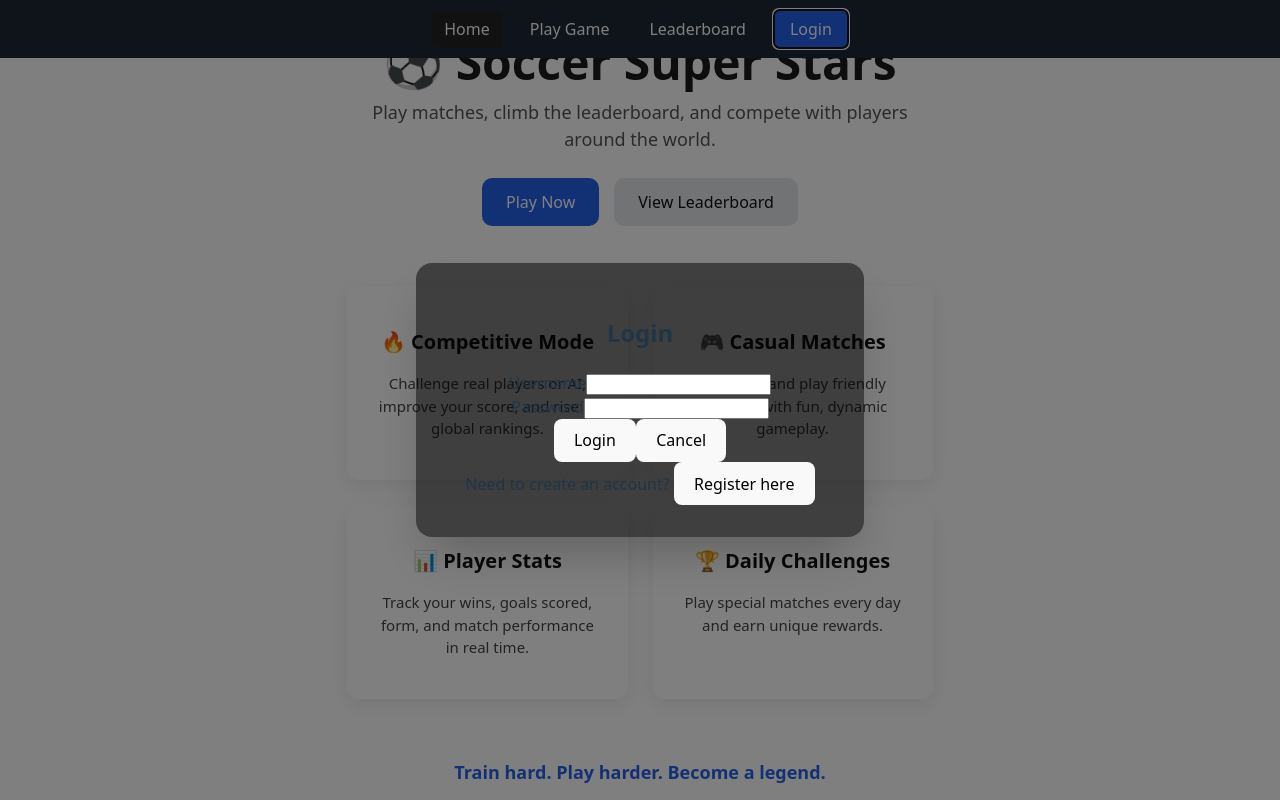
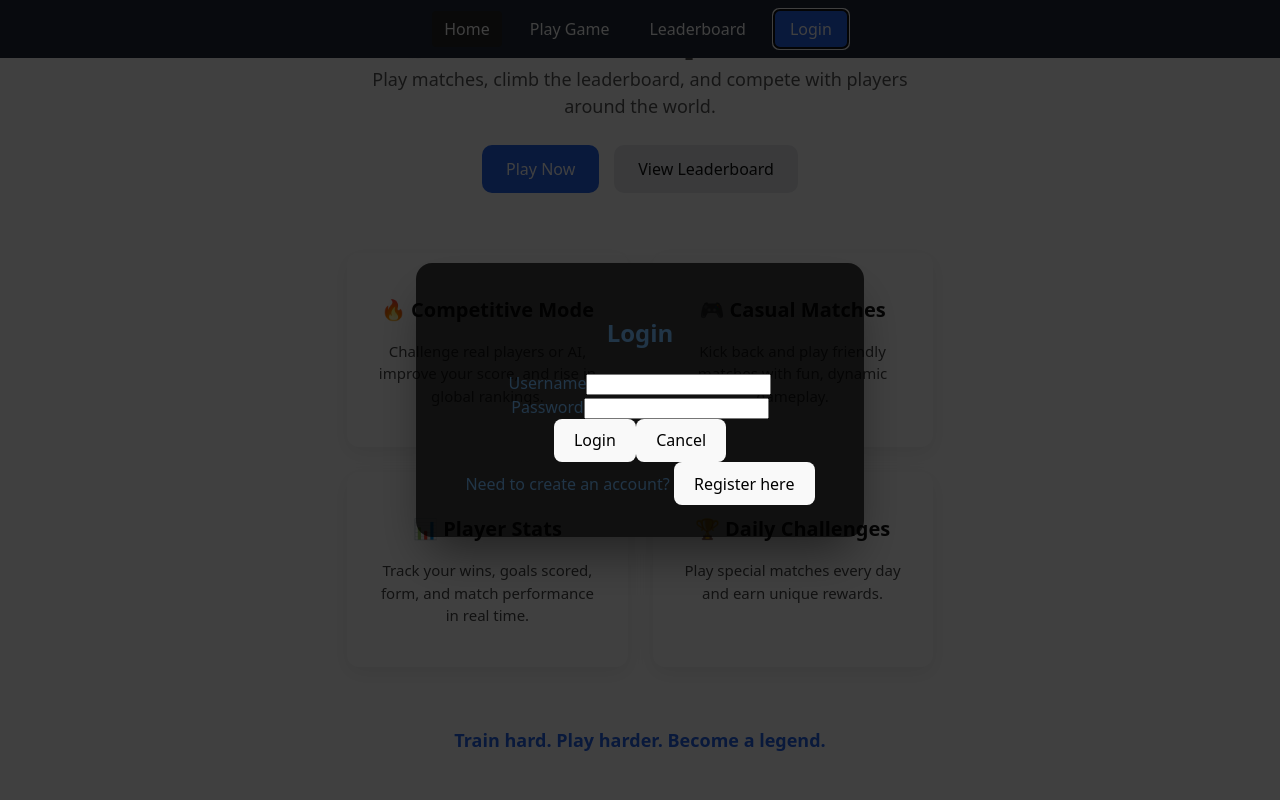
Before and after one commit to SantiCS26/Soccer-Super-Stars, a React (Vite) app: page / in a window 1280 px wide. Both pictures are taken after a click on the button "Login". Built offline with nearby package versions, Linux system fonts and the light colour scheme; no server answers.

Commit message:
Minor design updates

```diff
--- a/src/Pages-style/global.css
+++ b/src/Pages-style/global.css
@@ -36,8 +36,9 @@ html, body {
 .hero-title {
   font-size: 48px;
   font-weight: 800;
-  color: #1a1a1a;
+  color: #4a4747;
   margin-bottom: 10px;
+  margin-top: -25px;
 }
 
 .hero-subtitle {
--- a/src/Pages/home.jsx
+++ b/src/Pages/home.jsx
@@ -4,7 +4,6 @@ import { Link } from "react-router-dom";
 export default function Home() {
   return (
     <div className="home-container">
-      {/* HERO SECTION */}
       <section className="hero">
         <h1 className="hero-title">⚽ Soccer Super Stars</h1>
         <p className="hero-subtitle">
@@ -17,7 +16,6 @@ export default function Home() {
         </div>
       </section>
 
-      {/* FEATURES */}
       <section className="features">
         <div className="feature-card">
           <h2>🔥 Competitive Mode</h2>
@@ -40,7 +38,6 @@ export default function Home() {
         </div>
       </section>
 
-      {/* FOOTER QUOTE OR TAGLINE */}
       <section className="footer-tagline">
         <p>Train hard. Play harder. Become a legend.</p>
       </section>
--- a/src/components/login_window.jsx
+++ b/src/components/login_window.jsx
@@ -36,7 +36,7 @@ export default function LoginWindow({ onClose, onSuccess, onSwitchToRegister })
         left: 0,
         width: "100%",
         height: "100%",
-        backgroundColor: "rgba(0, 0, 0, 0.5)",
+        backgroundColor: "rgba(0, 0, 0, 0.75)",
         display: "flex",
         justifyContent: "center",
         alignItems: "center",
@@ -44,10 +44,10 @@ export default function LoginWindow({ onClose, onSuccess, onSwitchToRegister })
     };
 
     const windowStyle = {
-        backgroundColor: "rgba(0, 0, 0, 0.5)",
+        backgroundColor: "rgba(0, 0, 0, 0.75)",
         padding: "2rem",
         borderRadius: "1rem",
-        boxShadow: "0 25px 50px -12px rgba(0, 0, 0, 0.25)",
+        boxShadow: "0 25px 50px -12px rgba(0, 0, 0, 0.5)",
         width: "100%",
         maxWidth: "24rem",
         margin: "0 1rem",
```
